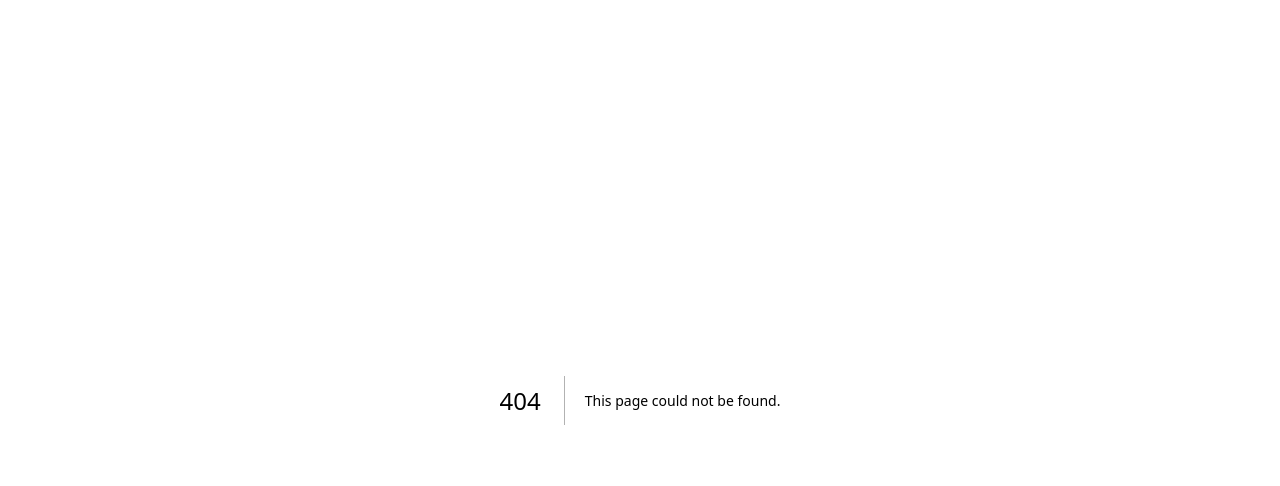
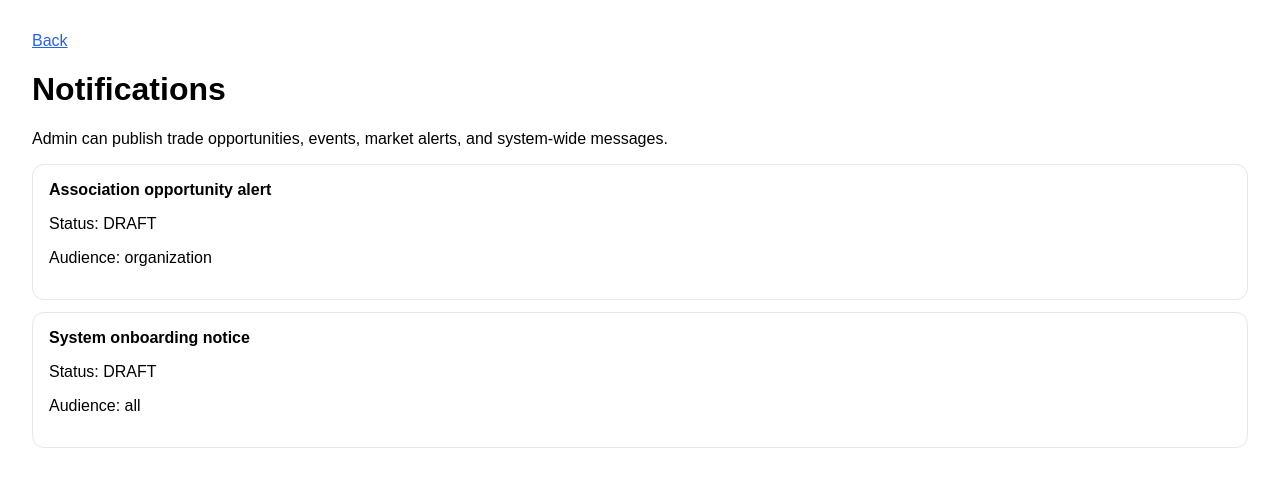
Before and after one commit to le8433622/tradeos-core, a Next.js app in the folder apps/web/: page /notifications in a window 1280 px wide. Before the commit this address had no page. Shown: the top 486 px of the page. Built offline with nearby package versions, Linux system fonts and the light colour scheme.

Commit message:
add notifications page

```diff
--- /dev/null
+++ b/apps/web/app/notifications/page.tsx
@@ -0,0 +1,21 @@
+const notifications = [
+  { title: 'Association opportunity alert', status: 'DRAFT', audience: 'organization' },
+  { title: 'System onboarding notice', status: 'DRAFT', audience: 'all' },
+];
+
+export default function NotificationsPage() {
+  return (
+    <main style={{ padding: 32, fontFamily: 'Arial, sans-serif' }}>
+      <a href="/" style={{ color: '#2563eb' }}>Back</a>
+      <h1>Notifications</h1>
+      <p>Admin can publish trade opportunities, events, market alerts, and system-wide messages.</p>
+      {notifications.map((item) => (
+        <article key={item.title} style={{ border: '1px solid #e5e7eb', borderRadius: 12, padding: 16, marginBottom: 12 }}>
+          <strong>{item.title}</strong>
+          <p>Status: {item.status}</p>
+          <p>Audience: {item.audience}</p>
+        </article>
+      ))}
+    </main>
+  );
+}
```
